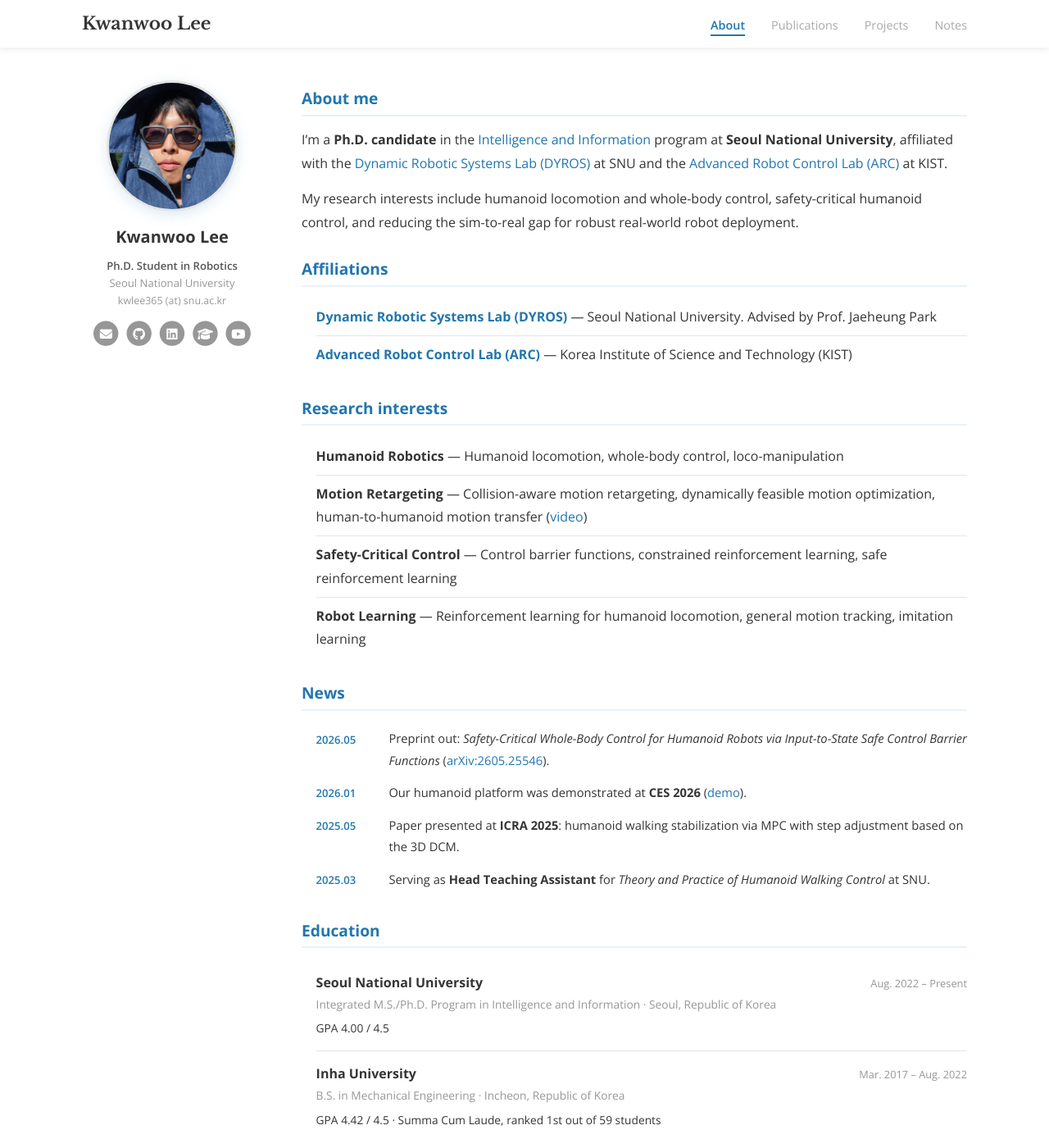
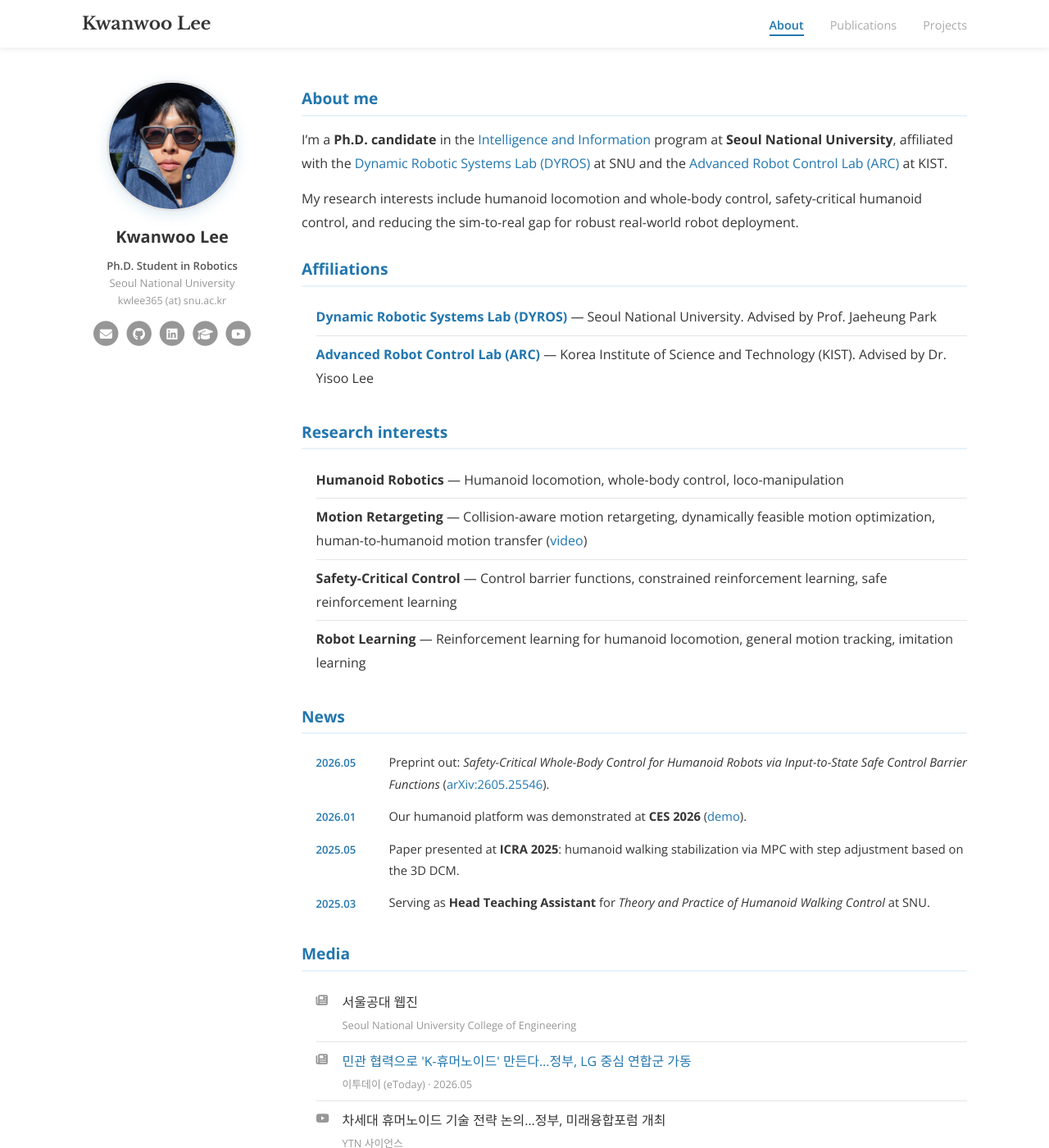
Before and after one commit to kwlee365/kwlee365.github.io, a Jekyll site: the page built from index.md, in a window 1280 px wide and 1400 px high. Shown: the whole window at 82% size. Built offline with Jekyll 4.4.1, drawn with Linux system fonts in a browser that asks for light colours; some of the changed text lies outside the part shown.

Commit message:
Drop the Notes blog, add a Media section
Media lists press and broadcast coverage from _data/media.yml, with a
newspaper or YouTube icon per entry. Two entries have no link yet and
render as plain text until a url is filled in.

The etoday link arrived with empty link text; its headline is "민관 협력으로
'K-휴머노이드' 만든다…정부, LG 중심 연합군 가동" (이투데이, 2026-05-18).

Removing the blog also removes what only existed to serve it: the post
layout, the post permalink and defaults, jekyll-feed, and KaTeX.

ARC now credits Dr. Yisoo Lee.

Co-Authored-By: Claude Opus 5 (1M context) <noreply@anthropic.com>

```diff
--- a/_config.yml
+++ b/_config.yml
@@ -30,12 +30,10 @@ markdown: kramdown
 kramdown:
   input: GFM
   syntax_highlighter: rouge
-permalink: /notes/:year/:month/:day/:title/
 sass:
   style: compressed
 
 plugins:
-  - jekyll-feed
   - jekyll-sitemap
   - jekyll-seo-tag
 
@@ -47,10 +45,3 @@ exclude:
   - vendor
   - .bundle
   - README.md
-
-defaults:
-  - scope:
-      path: ""
-      type: posts
-    values:
-      layout: post
--- a/_data/affiliations.yml
+++ b/_data/affiliations.yml
@@ -5,3 +5,4 @@
 - lab: Advanced Robot Control Lab (ARC)
   org: Korea Institute of Science and Technology (KIST)
   url: https://sites.google.com/view/kist-arc/home/?pli=1&authuser=0
+  note: Advised by Dr. Yisoo Lee
--- /dev/null
+++ b/_data/media.yml
@@ -0,0 +1,21 @@
+# Press coverage and broadcast appearances. `url` may be omitted until known.
+- title: "서울공대 웹진"
+  outlet: "Seoul National University College of Engineering"
+  kind: article
+  url: ""            # TODO: add the webzine article URL
+
+- title: "민관 협력으로 'K-휴머노이드' 만든다…정부, LG 중심 연합군 가동"
+  outlet: "이투데이 (eToday)"
+  date: "2026.05"
+  kind: article
+  url: "https://www.etoday.co.kr/news/view/2585573"
+
+- title: "차세대 휴머노이드 기술 전략 논의…정부, 미래융합포럼 개최"
+  outlet: "YTN 사이언스"
+  kind: video
+  url: ""            # TODO: add the YTN Science clip URL
+
+- title: "[다큐S프라임] 인간과 로봇의 공존…어디까지 발전했나?"
+  outlet: "YTN 사이언스"
+  kind: video
+  url: "https://youtu.be/7cP2FbODMc4?si=jaa_VxD3eXO5dK6s&t=1099"
--- a/_data/navigation.yml
+++ b/_data/navigation.yml
@@ -5,5 +5,3 @@ main:
     url: /publications/
   - title: Projects
     url: /projects/
-  - title: Notes
-    url: /notes/
--- a/_includes/head.html
+++ b/_includes/head.html
@@ -12,19 +12,5 @@
   <link rel="stylesheet" href="{{ '/assets/css/main.css' | relative_url }}">
 
   <link rel="icon" href="{{ '/assets/images/kwlee.jpg' | relative_url }}">
-  {%- feed_meta -%}
 
-  <!-- math in notes -->
-  <link rel="stylesheet" href="https://cdn.jsdelivr.net/npm/katex@0.16.9/dist/katex.min.css">
-  <script defer src="https://cdn.jsdelivr.net/npm/katex@0.16.9/dist/katex.min.js"></script>
-  <script defer src="https://cdn.jsdelivr.net/npm/katex@0.16.9/dist/contrib/auto-render.min.js"
-          onload="renderMathInElement(document.body, {
-            delimiters: [
-              { left: '$$', right: '$$', display: true },
-              { left: '\\[', right: '\\]', display: true },
-              { left: '\\(', right: '\\)', display: false },
-              { left: '$', right: '$', display: false }
-            ],
-            throwOnError: false
-          });"></script>
 </head>
--- a/assets/css/main.scss
+++ b/assets/css/main.scss
@@ -300,6 +300,19 @@ hr { border: 0; border-top: 1px solid var(--rule); margin: 2.5rem 0; }
   padding-top: 0.2rem;
 }
 
+/* ---------- Media ---------- */
+.media-list { list-style: none; padding: 0; margin: 0; }
+.media-list li {
+  display: grid;
+  grid-template-columns: 1.4rem 1fr;
+  gap: 0.6rem;
+  padding: 0.55rem 0;
+  border-bottom: 1px solid var(--rule);
+}
+.media-list li:last-child { border-bottom: 0; }
+.media-list .kind { color: var(--text-muted); font-size: 0.9rem; padding-top: 0.28rem; }
+.media-list .outlet { color: var(--text-muted); font-size: 0.8rem; margin-top: 0.1rem; }
+
 /* ---------- Timeline (education / teaching) ---------- */
 .timeline { list-style: none; padding: 0; margin: 0; }
 .timeline > li { padding: 0.85rem 0; border-bottom: 1px solid var(--rule); }
--- a/index.md
+++ b/index.md
@@ -54,6 +54,24 @@ real-world robot deployment.
   {%- endfor %}
 </ul>
 
+<h1>Media</h1>
+
+<ul class="media-list">
+  {%- for m in site.data.media %}
+  <li>
+    <i class="{% if m.kind == 'video' %}fab fa-youtube{% else %}fas fa-newspaper{% endif %} kind"></i>
+    <div>
+      {%- if m.url != "" %}
+      <a href="{{ m.url | escape }}" target="_blank" rel="noopener">{{ m.title }}</a>
+      {%- else %}
+      <span>{{ m.title }}</span>
+      {%- endif %}
+      <div class="outlet">{{ m.outlet }}{% if m.date %} &middot; {{ m.date }}{% endif %}</div>
+    </div>
+  </li>
+  {%- endfor %}
+</ul>
+
 <h1>Education</h1>
 
 <ul class="timeline">
```
Also changed, not shown: _layouts/post.html (deleted, +0 -14 lines), _posts/2026-09-24-welcome.md (deleted, +0 -18 lines), notes.md (deleted, +0 -20 lines), README.md.
